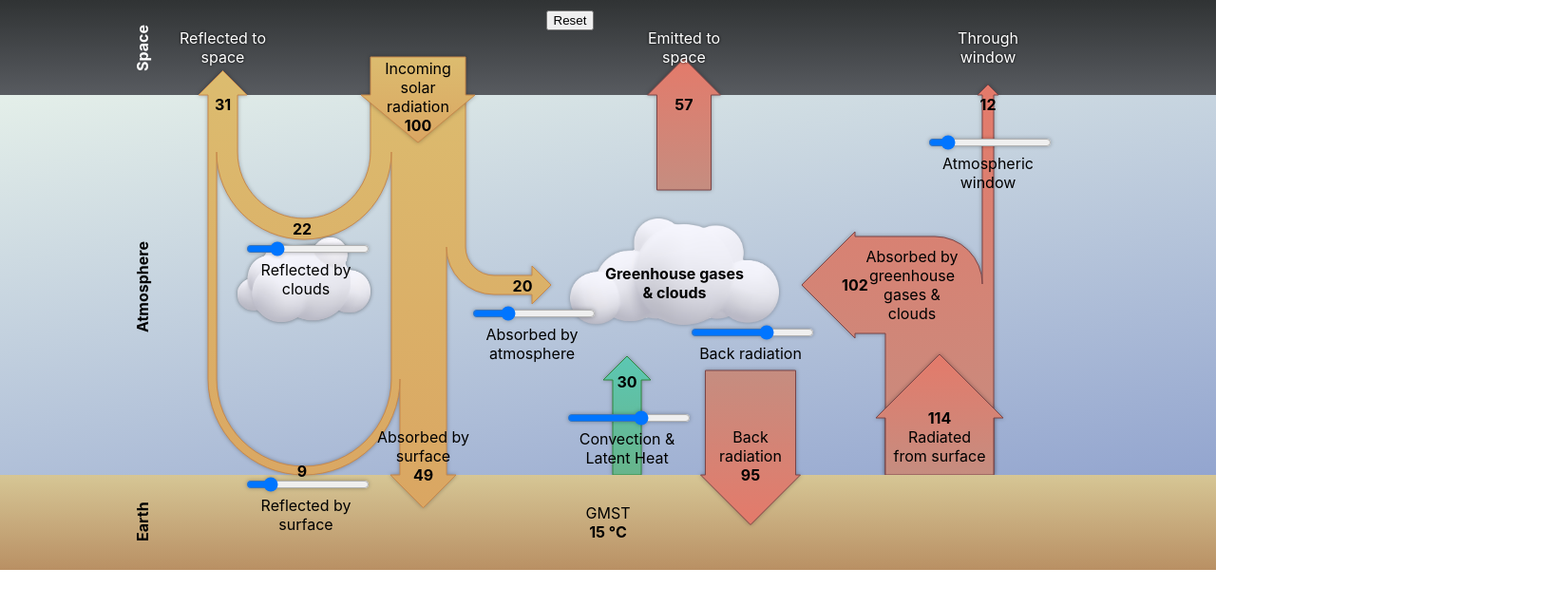
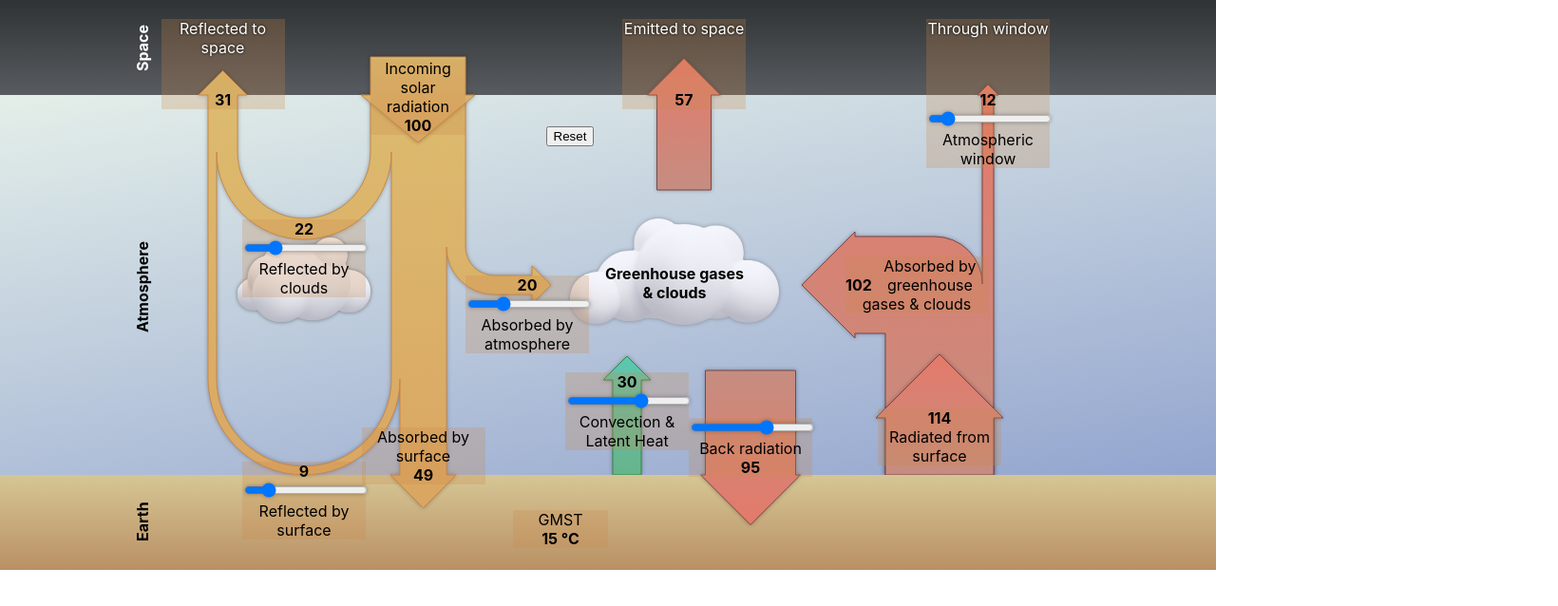
Before and after one commit to craigwalton/ClimateApp, a React (Create React App) app in the folder my-app/: page / in a window 1280 px wide. Shown: the top 638 px of the page at 95% size, 1640 px wide, since content can reach past the window. Built offline with nearby package versions, Linux system fonts and the light colour scheme.

Commit message:
Move controls and labels into control-container divs.

```diff
--- a/my-app/src/App.css
+++ b/my-app/src/App.css
@@ -38,6 +38,13 @@ html, body, #root {
     width: 100%;
 }
 
+.control-container {
+    z-index: 2;
+    width: 130px;
+    position: absolute;
+    background: rgba(199, 136, 75, 0.26);
+}
+
 .arrow-container {
     z-index: 1;
 }
@@ -53,6 +60,8 @@ html, body, #root {
 .white-label {
     color: white;
     text-shadow: 0 0 3px #000000;
+    display: block;
+    height: 75px;
 }
 
 .black-label {
--- a/my-app/src/App.js
+++ b/my-app/src/App.js
@@ -121,52 +121,78 @@ function App() {
                     {/*Shortwave*/}
                     <ShortwaveArrows x={0} y={0} scattered={scattered} reflected={reflected}
                                      atmosphere={swAbsorbedByAtmosphere}/>
-                    <ValueLabel x={178} y={220 + scattered / 2} value={scattered}/>
-                    <Slider x={162} y={190 + scattered} label={"Reflected by clouds"}
+                    <div className={"control-container tooltip-container"} style={{left: 115, top: 220 + scattered / 2}}>
+                        <ValueLabel value={scattered}/>
+                        <span className="tooltiptext tooltiptext-top">The amount of incoming solar radiation which is
+                                scattered by clouds back into space. This, along with the radiation reflected by earth's surface,
+                                makes up the earth's albedo.
+                        </span>
+                        <Slider label={"Reflected by clouds"}
                                 value={scatteredSlider} onChange={setScatteredSlider} hideValue={true}/>
-                    <ValueLabel x={178} y={490 - reflected / 2} value={reflected}/>
-                    <Slider x={162} y={460} label={"Reflected by surface"}
+                    </div>
+                    <div className={"control-container"} style={{left: 115, top: 490 - reflected / 2}}>
+                        <ValueLabel value={reflected}/>
+                        <Slider label={"Reflected by surface"}
                                 value={reflectedSlider} onChange={setReflectedSlider} hideValue={true}/>
-                    <ValueLabel x={410} y={291} value={swAbsorbedByAtmosphere}/>
-                    <Slider x={400} y={280} label={"Absorbed by atmosphere"} value={swAbsorbedByAtmosphereSlider}
+                    </div>
+                    <div className={"control-container"} style={{left: 350, top: 290}}>
+                        <ValueLabel value={swAbsorbedByAtmosphere}/>
+                        <Slider label={"Absorbed by atmosphere"} value={swAbsorbedByAtmosphereSlider}
                                 hideValue={true} onChange={setSwAbsorbedByAtmosphereSlider}/>
-                    <ValueLabel x={250 + (scattered + reflected + (100 - swAbsorbedByAtmosphere)) / 2} y={450}
-                                label={"Absorbed by surface"} value={absorbedBySurface}/>
-                    <ValueLabel x={110 - (scattered + reflected) / 2} y={100} value={scattered + reflected}/>
-                    <Label x={110 - (scattered + reflected) / 2} y={30} label={"Reflected to space"}
-                           className={"white-label"}/>
+                    </div>
+                    <div className={"control-container"} style={{left: 185 + (scattered + reflected + (100 - swAbsorbedByAtmosphere)) / 2, top: 450}}>
+                        <ValueLabel label={"Absorbed by surface"} value={absorbedBySurface}/>
+                    </div>
+                    <div className={"control-container"} style={{left: 45 - (scattered + reflected) / 2, top: 20}}>
+                        <label className={"white-label"}>{"Reflected to space"}</label>
+                        <ValueLabel value={scattered + reflected}/>
+                    </div>
                     {/*Longwave*/}
                     <LongwaveToSpaceArrow x={580} y={0} value={lwEmittedToSpace}/>
-                    <Label x={580} y={30} label={"Emitted to space"} className={"white-label"}/>
+                    <div className={"control-container"} style={{left: 515, top: 20}}>
+                        <label className={"white-label"}>{"Emitted to space"}</label>
                         <ValueLabel x={580} y={100} value={lwEmittedToSpace}/>
+                    </div>
                     <BackRadiationArrow x={650} y={370} value={backRadiation}/>
-                    <ValueLabel x={650} y={450} label={"Back radiation"} value={backRadiation}/>
                     <LongwaveFromSurfaceArrows x={650} y={50} emitted={lwEmittedFromSurface}
                                                absorbed={lwAbsorbedByAtmosphere} window={atmosphericWindow}/>
-                    <Label x={900 - lwEmittedFromSurface / 2 + atmosphericWindow / 2} y={450}
-                                label={"Radiated from surface"}/>
-                    <ValueLabel x={900 - lwEmittedFromSurface / 2 + atmosphericWindow / 2} y={430}
-                                value={lwEmittedFromSurface}/>
-                    <Label x={820} y={260} label={"Absorbed by greenhouse gases & clouds"}/>
-                    <ValueLabel x={760} y={290} value={lwAbsorbedByAtmosphere}/>
-                    <Label x={900} y={30} label={"Through window"} className={"white-label"}/>
-                    <ValueLabel x={900} y={100} value={atmosphericWindow}/>
-                    <Slider x={630} y={300} label={"Back radiation"} value={backRadiationSlider}
+                    <div className={"control-container"} style={{left: 835 - lwEmittedFromSurface / 2 + atmosphericWindow / 2, top: 430}}>
+                        <ValueLabel value={lwEmittedFromSurface}/>
+                        <label>{"Radiated from surface"}</label>
+                    </div>
+                    <div className={"control-container"} style={{left: 750, top: 270, width: 150}}>
+                        <div style={{marginTop: 20, float: "left"}}>
+                            <ValueLabel value={lwAbsorbedByAtmosphere}/>
+                        </div>
+                        <label>{"Absorbed by greenhouse gases & clouds"}</label>
+                    </div>
+                    <div className={"control-container"} style={{left: 835, top: 20}}>
+                        <label className={"white-label"}>{"Through window"}</label>
+                        <ValueLabel value={atmosphericWindow}/>
+                        <Slider label={"Atmospheric window"} value={atmosphericWindowSlider}
+                                onChange={setAtmosphericWindowSlider} hideValue={true}/>
+                    </div>
+                    <div className={"control-container"} style={{left: 585, top: 440}}>
+                        <Slider label={"Back radiation"} value={backRadiationSlider}
                                 onChange={setBackRadiationSlider} hideValue={true}/>
-                    <Slider x={880} y={100} label={"Atmospheric window"} value={atmosphericWindowSlider}
-                            onChange={setAtmosphericWindowSlider} hideValue={true}/>
+                        <ValueLabel x={650} y={450} value={backRadiation}/>
+                    </div>
                     {/*Convection & Latent Heat*/}
                     <ConvectionArrow x={500} y={300} value={convection}/>
-                    <ValueLabel x={520} y={392} value={convection}/>
-                    <Slider x={500} y={390} label={"Convection & Latent Heat"} value={convectionSlider} hideValue={true}
+                    <div className={"control-container"} style={{left: 455, top: 392}}>
+                        <ValueLabel value={convection}/>
+                        <Slider label={"Convection & Latent Heat"} value={convectionSlider} hideValue={true}
                                 onChange={setConvectionSlider}/>
+                    </div>
                     {/*Surface*/}
-                    <div className={"tooltip-container"} style={{left: 500, top: 530}}>
+                    <div className={"control-container tooltip-container"} style={{left: 400, top: 455, width: 100}}>
                         <ValueLabel label={"GMST"} value={gmst} valueSuffix={" °C"}/>
                         <span className="tooltiptext">The Global Mean Surface Temperature</span>
                     </div>
                     {/*Space*/}
-                    <ValueLabel x={300} y={62} label={"Incoming solar radiation"} value={100}/>
+                    <div className={"control-container"} style={{left: 250, top: 62, width: 100}}>
+                        <ValueLabel label={"Incoming solar radiation"} value={100}/>
+                    </div>
                     {/*Other*/}
                     <div style={{position: 'absolute', left: 460, top: 230, width: 220}}>
                         {/*https://www.freepik.com/free-vector/collection-3d-white-clouds-isolated-white_20111680.htm#query=3d%20cloud&position=0&from_view=keyword&track=ais&uuid=492040cd-bdb2-485d-b6ae-ed471f741f63">Image by bs_k1d*/}
@@ -180,7 +206,8 @@ function App() {
                     {/*Second cloud has greater z-index with opacity 0.5.*/}
                     <img src={"/graphics/cloud-2.png"} alt={"cloud Image by bs_k1d"} className={"cloud-image"}
                          style={{zIndex: 1, left: 110, top: 250, width: 140, opacity: 0.5}}/>
-                    <button type="button" onClick={reset} style={{position: 'relative', top: 10, left: -40}}>Reset</button>
+                    <button type="button" onClick={reset} style={{position: 'relative', top: 10, left: -40}}>Reset
+                    </button>
                 </div>
             </div>
         </div>
--- a/my-app/src/components/Slider.css
+++ b/my-app/src/components/Slider.css
@@ -1,8 +1,5 @@
 .slider-container {
-    margin: 20px;
-    padding: 20px;
-    display: inline-block;
-    position: absolute;
+
 }
 
 .slider {
--- a/my-app/src/components/Slider.js
+++ b/my-app/src/components/Slider.js
@@ -9,8 +9,8 @@ const Slider = ({x, y, label, value, onChange, hideValue=false}) => {
 
     var labelDisplay = hideValue ? 'none' : 'block';
     return (
-        <div className="slider-container" style={{position: 'absolute', left: x, top: y, width: 0}}>
-            <div style={{width: 130, position: 'absolute', left: -65}}>
+        <div className="slider-container">
+            <div style={{width: 130, left: -65}}>
                 <div style={{height: 20, marginTop: 10, display: labelDisplay}}>
                     <b>{value}</b>
                 </div>
--- a/my-app/src/components/ValueLabel.js
+++ b/my-app/src/components/ValueLabel.js
@@ -6,8 +6,8 @@ const ValueLabel = ({x=0, y=0, value, valueSuffix="", label=""}) => {
     const hasLabel = label !== "";
 
     return (
-        <div className="label-container" style={{position: 'absolute', left: x, top: y, width: 0}}>
-            <div style={{width: 100, position: 'absolute', left: -50}}>
+        <div>
+            <div style={{textAlign: "center"}}>
                 <label style={{display: hasLabel ? "block" : "none"}}>{label}</label>
                 <b>{formattedValue+valueSuffix}</b>
             </div>
```
Lines whose indentation alone changed are shown as unchanged.
